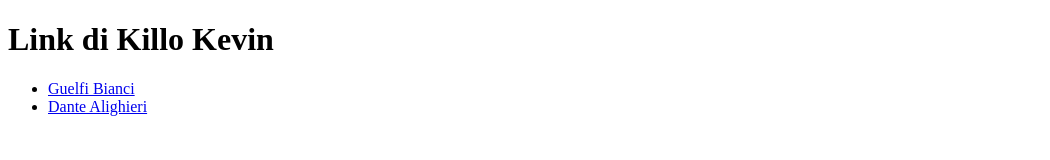
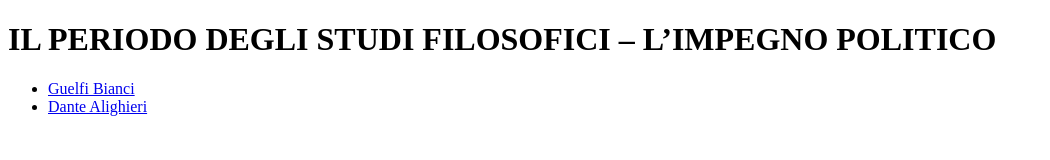
Before and after one commit to IronCraft2020/IronCraft2020.github.io, a plain HTML site: page link1.html in a window 1280 px wide. Shown: the whole page, without its empty margins (0-1050 px from the left). Drawn offline with Linux system fonts and the light colour scheme.

Commit message:
Update link1.html

```diff
--- a/link1.html
+++ b/link1.html
@@ -6,7 +6,8 @@
 </title>
 </head>
 <body>
-    <h1>Link di Killo Kevin</h1>
+    <h1>IL PERIODO DEGLI STUDI FILOSOFICI – L’IMPEGNO POLITICO
+</h1>
 
     <!-- Qui vengono visualizzati i link inseriti dall'utente -->
     <ul>
```
